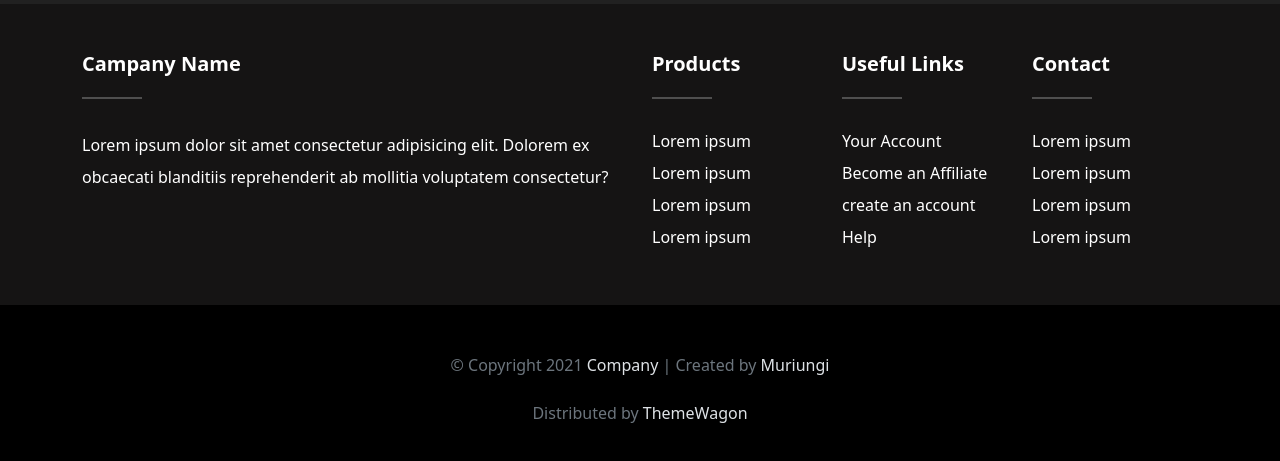
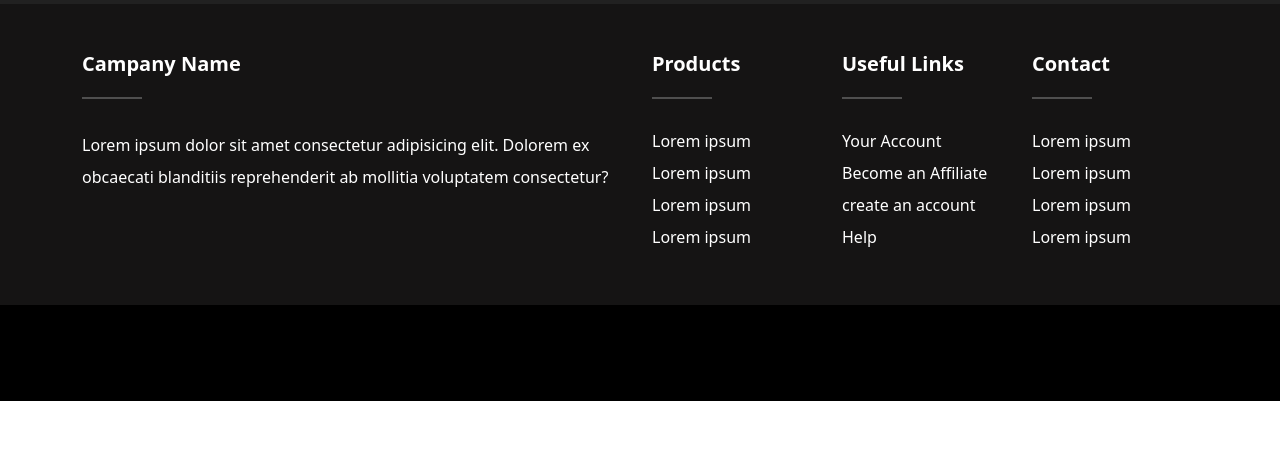
Before and after one commit to vasanth20386/vasanth_protfolio, a plain HTML site: page index.html in a window 1280 px wide. Shown: the part 7809-8270 px from the top of the page. After the commit the page ends 8210 px from the top, so only its background shows below. Drawn offline with nearby package versions, Linux system fonts and the light colour scheme; files whose address does not match are found by name.

Commit message:
Update index.html

```diff
--- a/index.html
+++ b/index.html
@@ -806,9 +806,7 @@ and all the transactions.
       <div class="row text-center text-white">
         <div class="col-12">
           <div class="footer-bottom__copyright">
-            &COPY; Copyright 2021 <a href="#">Company</a> | Created by <a href="http://codewithpatrick.com" target="_blank">Muriungi</a><br><br>
 
-            Distributed by <a href="http://themewagon.com" target="_blank">ThemeWagon</a>
           </div>
         </div>
       </div>
```
